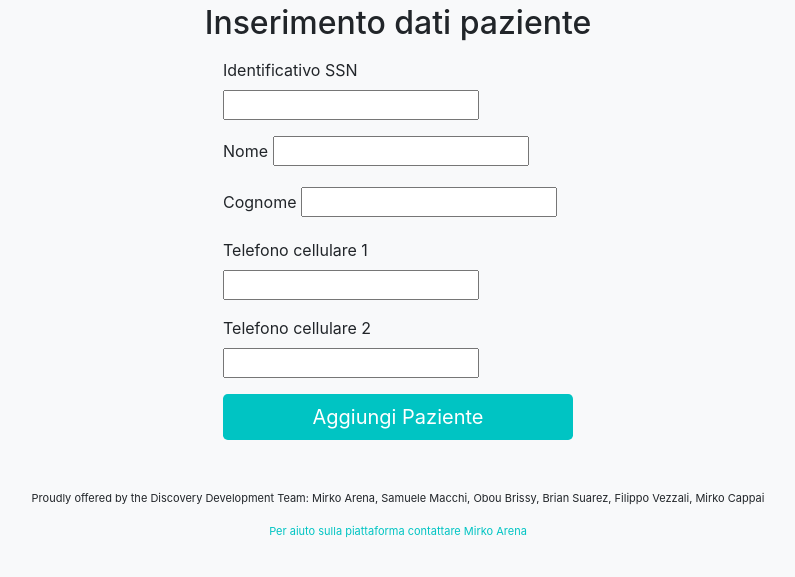
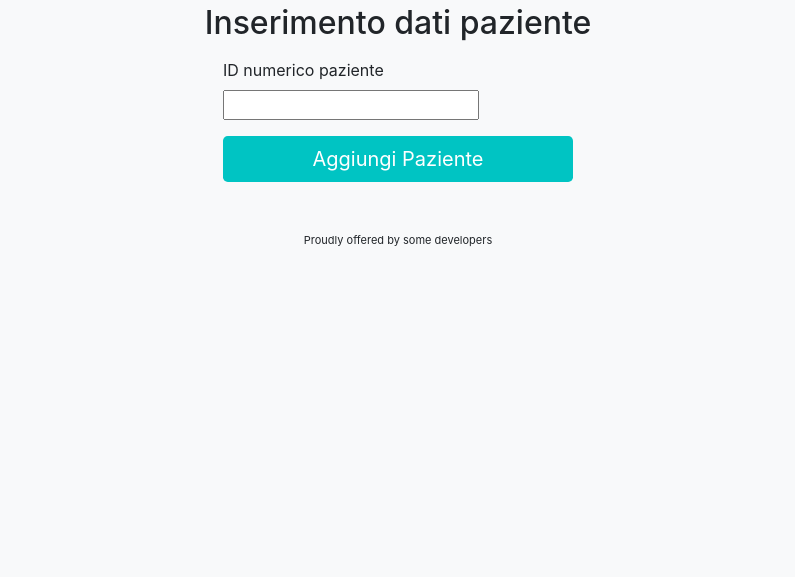
Before and after one commit to 8sam9/staysafe-med, a Django app: template templates/doctor/patient_create.html in a window 1280 px wide. Shown: the part 60-637 px from the top of the page, without its empty margins (242-1037 px from the left). Run offline with Django 3.2, Linux system fonts and the light colour scheme; the template is opened without the code that fills it, so the values that code supplies are empty, except form fields; tables that the repository leaves empty hold one stand-in row (values such as "Sample post"); form fields are guessed from the names that the template uses; some libraries are stand-ins or nearby versions.

Commit message:
Removed some fields to have anonym data

```diff
--- a/forms/patient_form.py
+++ b/forms/patient_form.py
@@ -4,4 +4,4 @@ from staysafemed.models.patient import Patient
 class PatientDataForm(ModelForm):
     class Meta:
         model = Patient
-        fields = [ 'ssn', 'first_name', 'last_name', 'mobile_number_1', 'mobile_number_2' ]
+        fields = [ 'ssn' ]
--- a/models/doctor.py
+++ b/models/doctor.py
@@ -6,10 +6,7 @@ class Doctor(User):
         proxy = True
 
     def __str__(self):
-        return '{} {}'.format(
-            self.first_name,
-            self.last_name
-        )
+        return self.ssnid
 
     @property
     def ssnid(self):
--- a/models/patient.py
+++ b/models/patient.py
@@ -22,6 +22,7 @@ class Patient(models.Model):
 
     @property
     def patientFullName(self):
+        return self.ssn
         return '{} {}'.format(self.last_name, self.first_name)
 
     @property
--- a/templates/doctor/master.html
+++ b/templates/doctor/master.html
@@ -28,8 +28,7 @@
 {% endblock %}
 
 <footer>
-    <p>Proudly offered by the Discovery Development Team: Mirko Arena, Samuele Macchi, Obou Brissy, Brian Suarez, Filippo Vezzali, Mirko Cappai</p>
-    <a href="#"> Per aiuto sulla piattaforma contattare Mirko Arena</a>
+    <p>Proudly offered by some developers</p>
 </footer>
 
 
--- a/templates/doctor/patient_create.html
+++ b/templates/doctor/patient_create.html
@@ -22,24 +22,8 @@
                     <form action="" method="POST">
                         {% csrf_token %}
                         <div class="form-group">
-                            <label for="{{ form.ssn.id_for_label }}">Identificativo SSN</label>
+                            <label for="{{ form.ssn.id_for_label }}">ID numerico paziente</label>
                             {{ form.ssn | add_class:"form-control" }}
-                        </div>
-                        <div class="form-group">
-                            <label for="{{ form.first_name.id_for_label }}">Nome</label>
-                            {{ form.first_name | add_class:"form-control" }}
-                        </div>
-                        <div class="form-group">
-                            <label for="{{ form.last_name.id_for_label }}">Cognome</label>
-                            {{ form.last_name | add_class:"form-control" }}
-                        </div>
-                        <div class="form-group">
-                            <label for="{{ form.mobile_number_1.id_for_label }}">Telefono cellulare 1</label>
-                            {{ form.mobile_number_1 | add_class:"form-control" }}
-                        </div>
-                        <div class="form-group">
-                            <label for="{{ form.mobile_number_2.id_for_label }}">Telefono cellulare 2</label>
-                            {{ form.mobile_number_2 | add_class:"form-control" }}
                         </div>
                         <input type="submit" value="Aggiungi Paziente" class="btn btn-lg btn-block btn-success btn-submit">
                     </form>
--- a/templates/doctor/patient_detail.html
+++ b/templates/doctor/patient_detail.html
@@ -5,8 +5,7 @@
     <div class="container">
         <div class="row mt-5">
             <div class="col">
-                <h1>Paziente: {{ patient.patientFullName }}</h1>
-                <h3 class="mb-5">SSN: {{ patient.ssn }}</h3>
+                <h1>ID Paziente: {{ patient.ssn }}</h1>
             </div>
         </div>
         <div clas="row mt-5">
--- a/templates/patient/add_illness_data.html
+++ b/templates/patient/add_illness_data.html
@@ -4,7 +4,7 @@
 {% block content %}
 <div class="container">
     <div class="pt-1 pb-2 text-center">
-        <h4>Buongiorno {{patient.ssn}}</h4>
+        <h4>Buongiorno</h4>
         <p></p>
         <h2>inserisci i tuoi valori</h2>
     </div>
@@ -54,8 +54,7 @@
                         <input type="submit" value="Invia al Medico" class="btn btn-lg btn-block btn-success btn-submit">
                     </form>
 
-                    <p class="privacy_policy"><strong>Schiacciando su "Invia al Medico" dai il consenso al trattamento dei tuoi dati personali per i fini di monitoraggio da parte del medico.
-                    Potrai richiedere la cancellazione dei tuoi dati personali inviando una mail a Mirko Arena o citofonandogli direttamente.</strong></p>
+                    <p class="privacy_policy"><strong>Schiacciando su "Invia al Medico" inoltro i dati in forma totalmente anonima: predetti dati, associati ad un ID numerico, saranno comunque visibili solo al tuo medico curante</strong></p>
 
 
                 </div>
```
Also changed, not shown: templates/doctor/partials/patients_list.html (+10 -8 lines).
